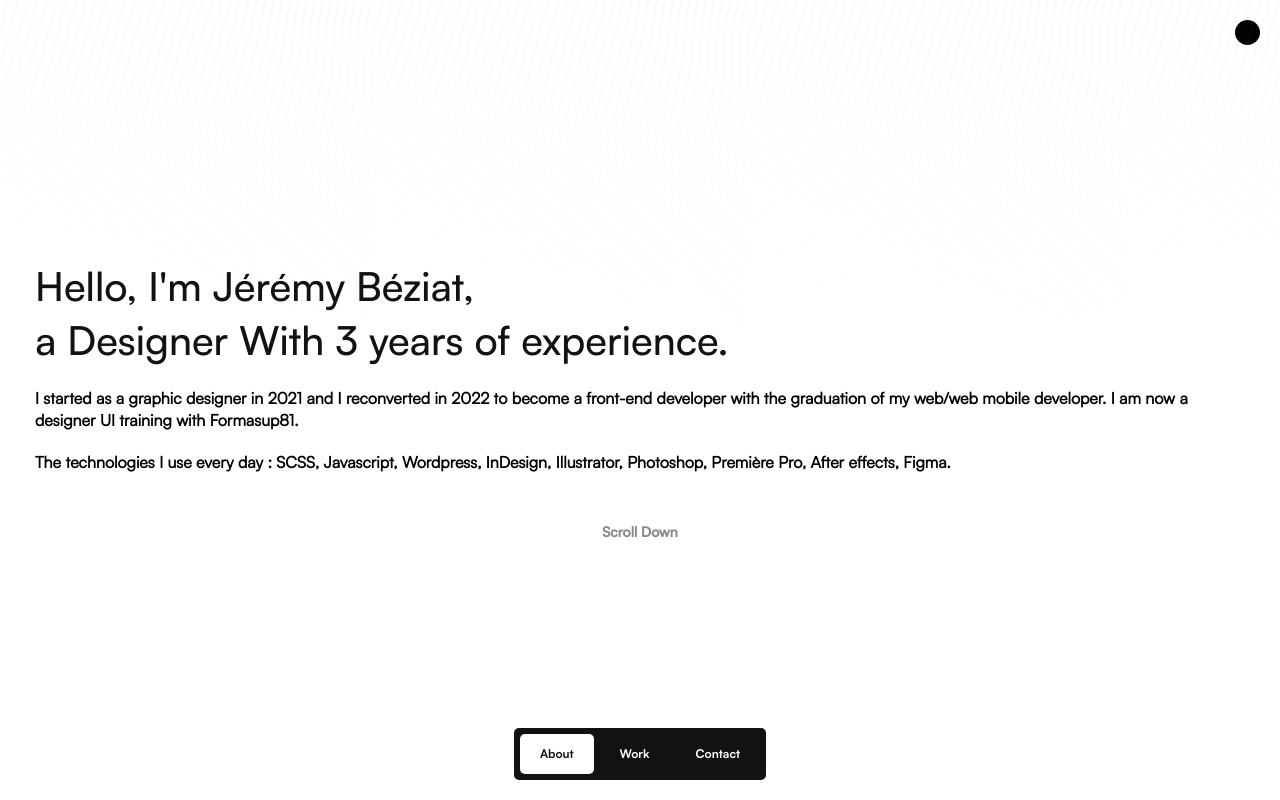
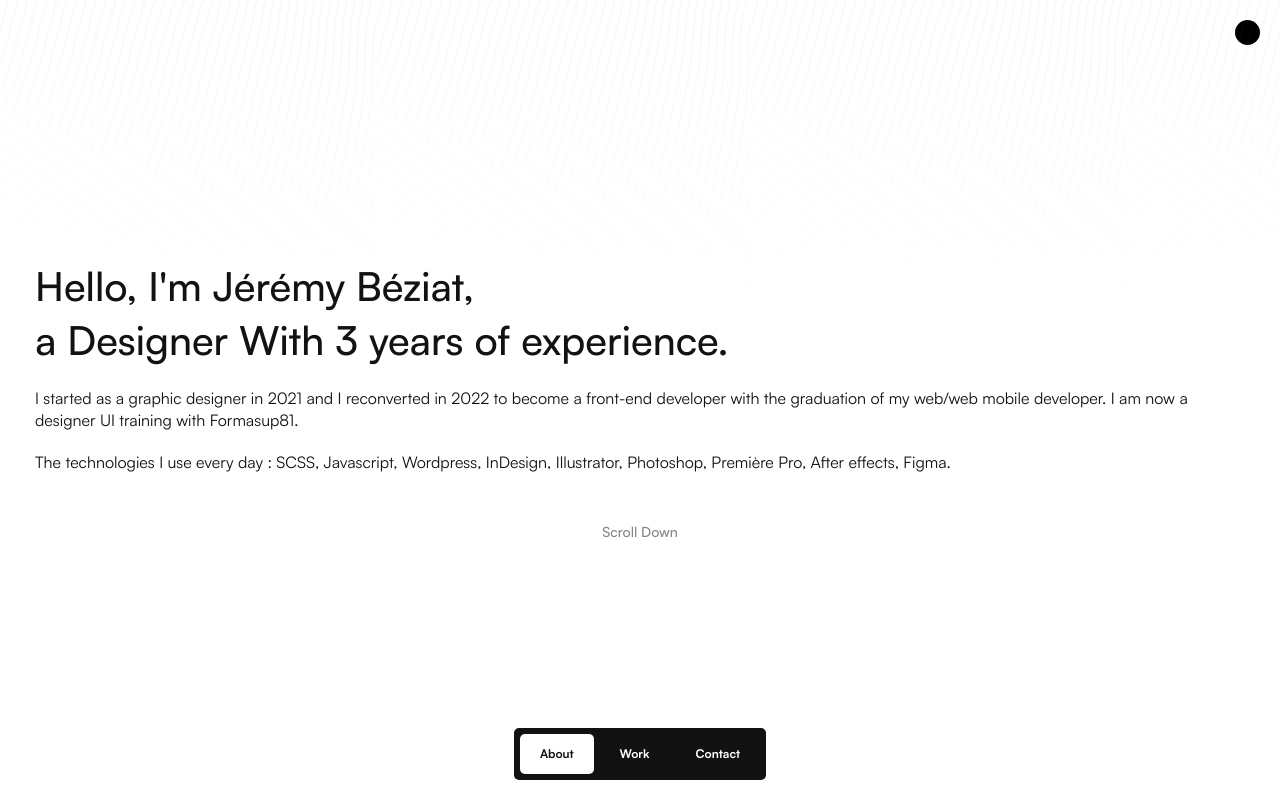
Before and after one commit to jeremybeziat/portfolio, a React (Create React App) app: page / in a window 1280 px wide. Shown: the top 800 px of the page. Built offline with nearby package versions, Linux system fonts and the light colour scheme; what gsap-trial would draw is missing.

Commit message:
refactor : font weight p

```diff
--- a/src/assets/styles/App.scss
+++ b/src/assets/styles/App.scss
@@ -26,11 +26,6 @@
   .container-presentation::before {
     background: url("../images/icon/pattern/pattern-white.svg");
   }
-  .presentation,
-  .intro {
-    color: #000;
-    font-weight: 600;
-  }
 
   h1,
   h2,
@@ -38,6 +33,7 @@
   h4,
   h5,
   H6,
+  p,
   span {
     color: #121212;
   }
```
